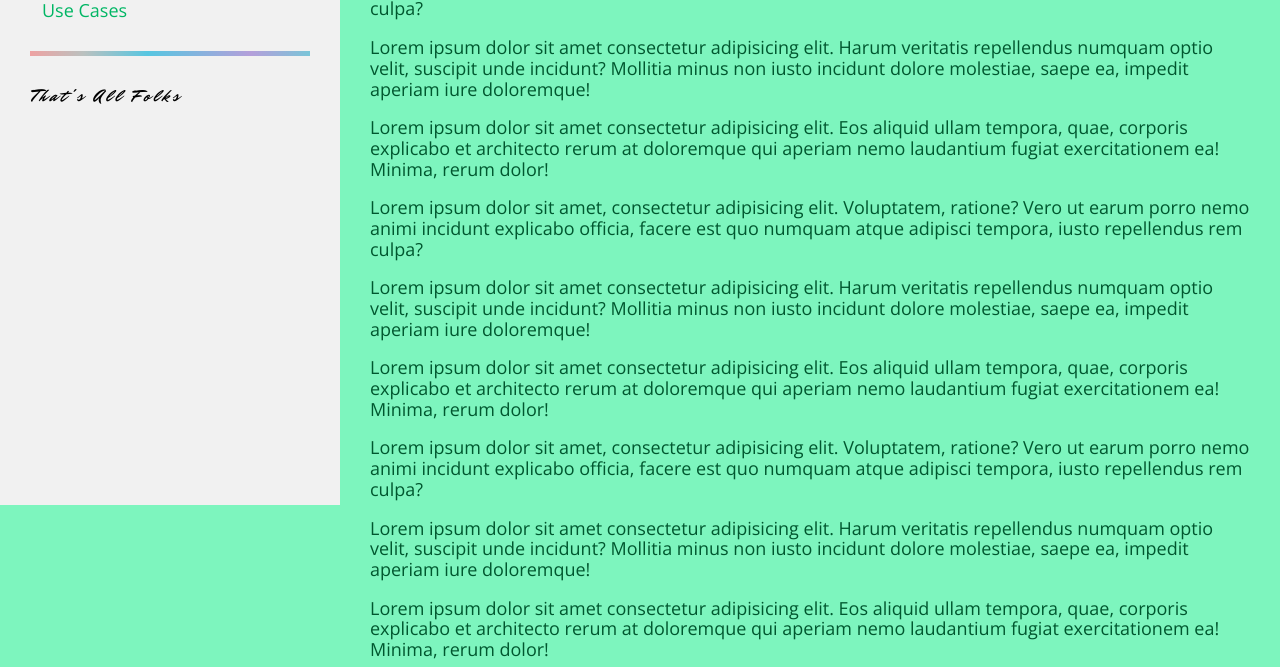
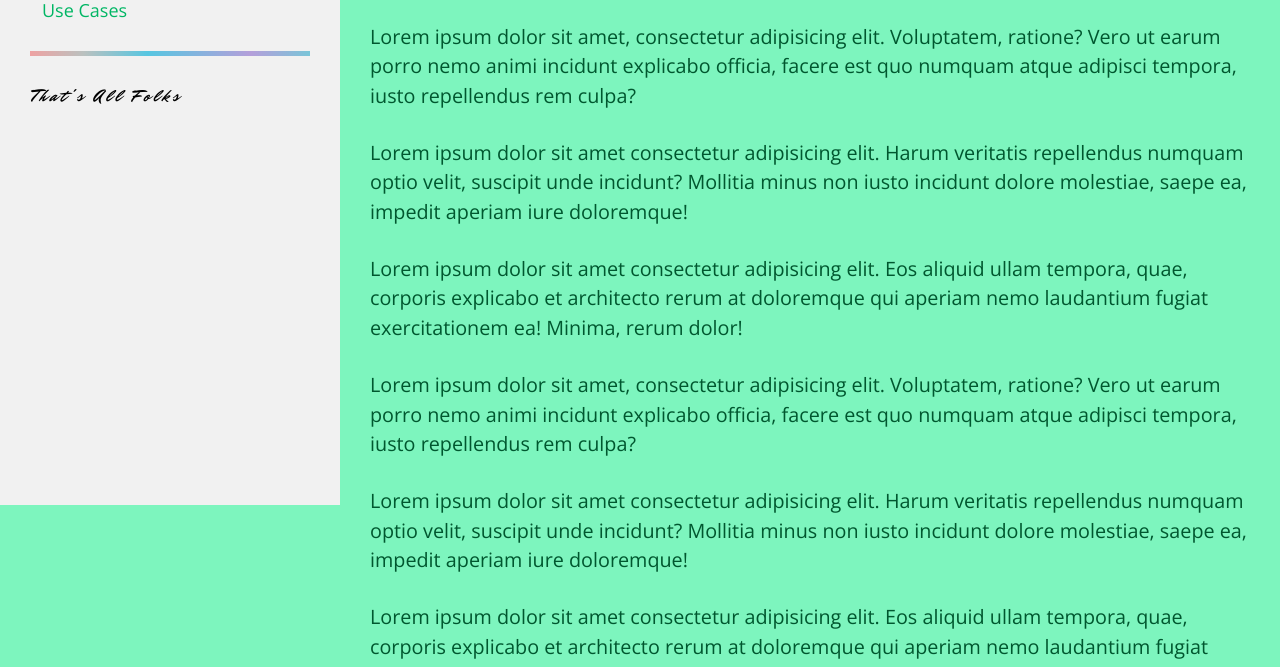
Before and after one commit to Doanvin/slyder, a website: page index.html in a window 1280 px wide. Shown: the part 295-962 px from the top of the page. Drawn offline with nearby package versions, Linux system fonts and the light colour scheme.

Commit message:
updated usage bg color and main__right p

```diff
--- a/index.html
+++ b/index.html
@@ -191,6 +191,12 @@
         article.main__right {
             background-image: #7DF5BE;
             color: #431c57;
+            font-size: 1.1rem;
+            line-height: 1.5;
+        }
+
+        article.main__right p {
+            margin: 1.5rem 0;
         }
 
         @media only screen and (min-width: 767px) {
@@ -337,7 +343,7 @@
     <template id="usage">
         <style>
             article.main__right {
-                background-image: linear-gradient(-225deg, #5271C4 0%, #B19FFF 48%, #ECA1FE 100%);
+                background-image: linear-gradient(to right, #4facfe 0%, #00f2fe 100%);
                 color: #fff;
             }
         </style>
```
